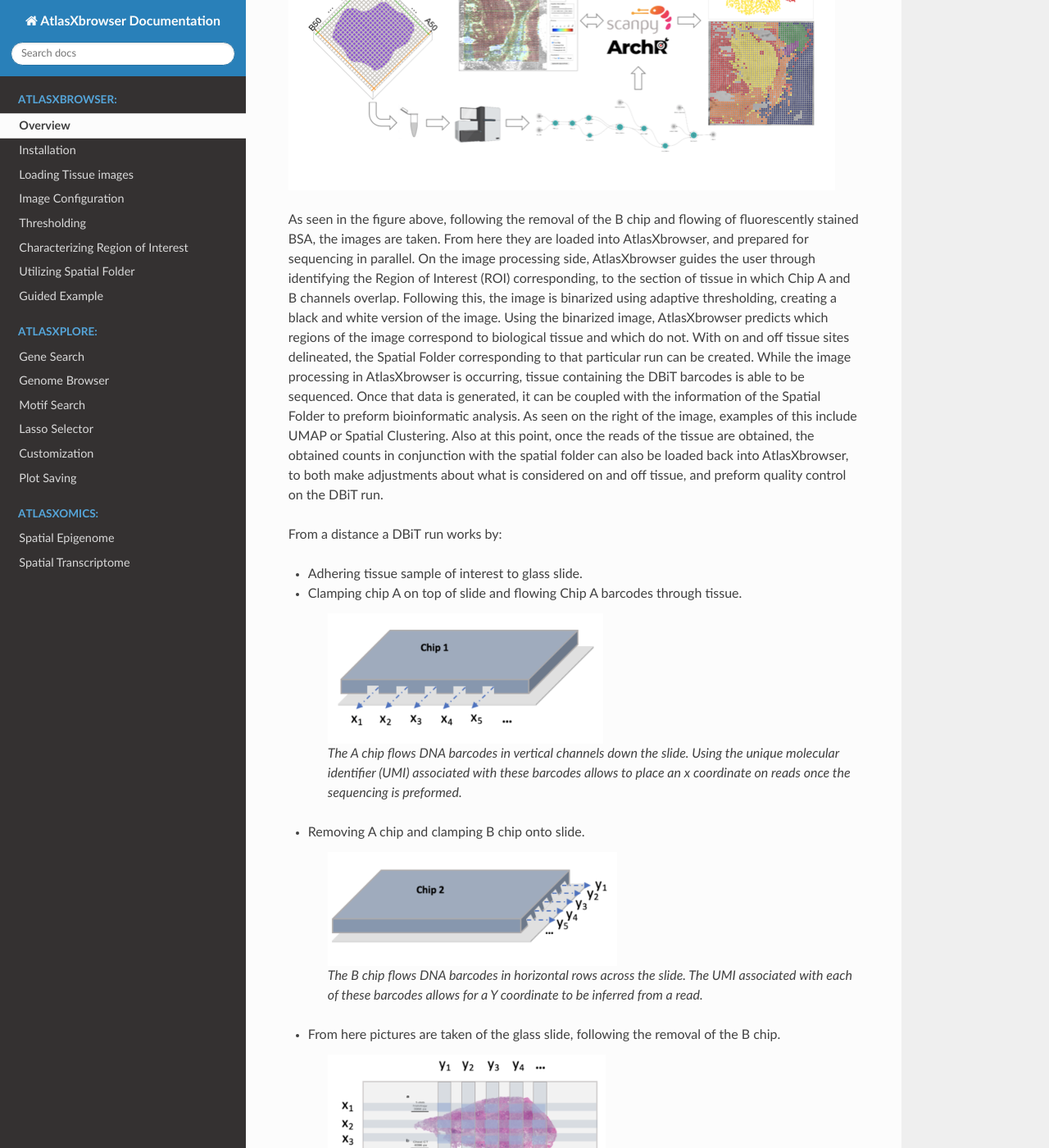
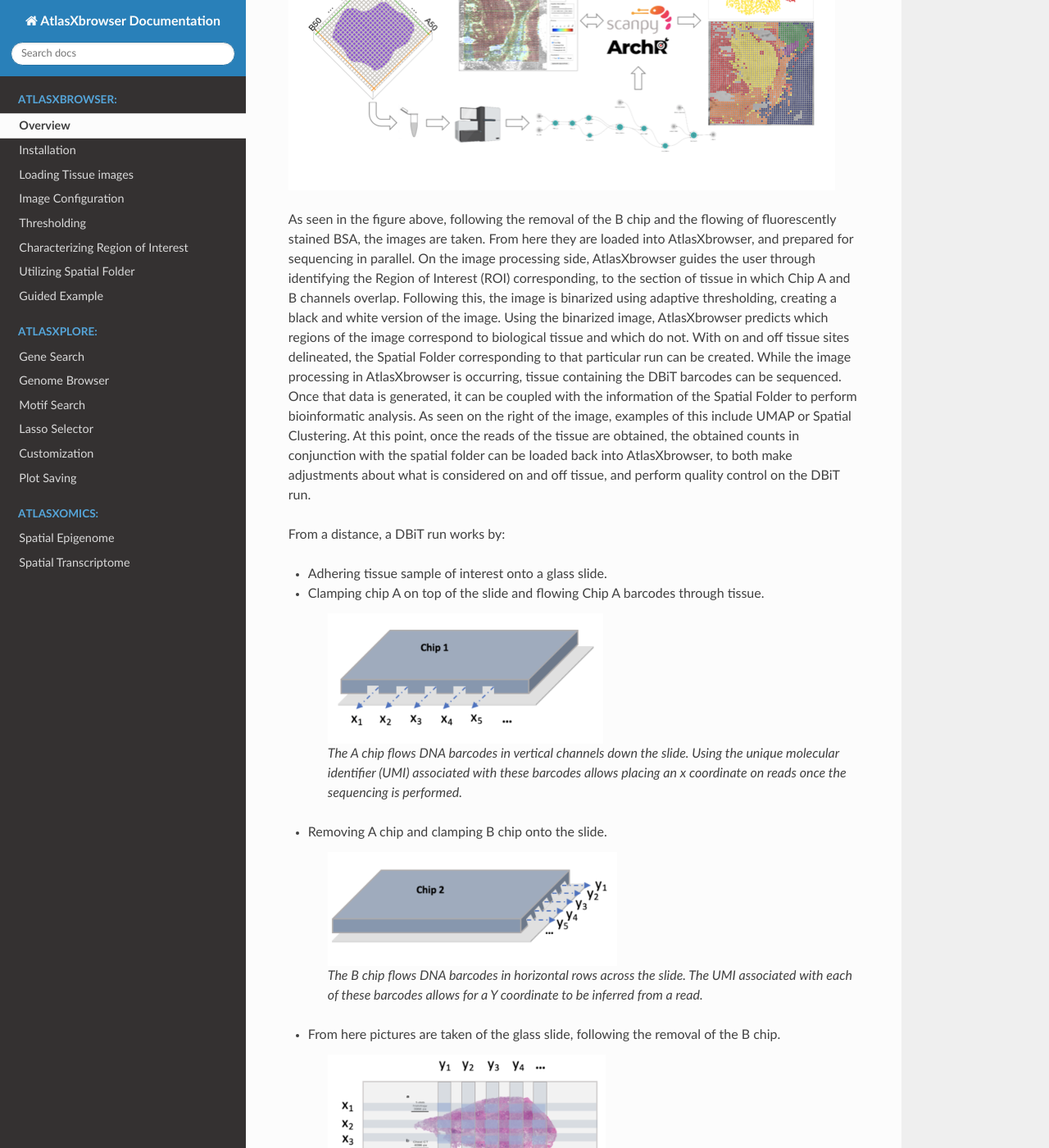
Before and after one commit to atlasxomics/AtlasXbrowser_docs, a Sphinx documentation site: the page built from docs/Overview.rst, in a window 1280 px wide and 1400 px high, scrolled down 502 px. Shown: the whole window at 82% size. Built offline with Sphinx 7.4.7 and the Read the Docs theme 2.0.0, drawn with Linux system fonts in a browser that asks for light colours; some of the changed text lies outside the part shown.

Commit message:
Update Overview.rst
Spelling and grammar changes.

```diff
--- a/docs/Overview.rst
+++ b/docs/Overview.rst
@@ -7,28 +7,28 @@ allowing for easy incorporation into bioinformatics packages used in spatial seq
 
 .. figure:: /images/UpdatedFigure.png
 
-As seen in the figure above, following the removal of the B chip and flowing of fluorescently stained BSA, the images are taken. From here they
+As seen in the figure above, following the removal of the B chip and the flowing of fluorescently stained BSA, the images are taken. From here they
 are loaded into AtlasXbrowser, and prepared for sequencing in parallel. On the image processing side, AtlasXbrowser guides the user through identifying the Region of Interest (ROI) corresponding, to
 the section of tissue in which Chip A and B channels overlap. Following this, the image is binarized using adaptive thresholding, creating a black and white version of the image. Using the binarized image, AtlasXbrowser predicts which regions of the image correspond to biological tissue and which do not.
 With on and off tissue sites delineated, the Spatial Folder corresponding to that particular run can be created.
-While the image processing in AtlasXbrowser is occurring, tissue containing the DBiT barcodes is able to be sequenced. Once that data is generated, it can be coupled with the information
-of the Spatial Folder to preform bioinformatic analysis. As seen on the right of the image, examples of this include UMAP or Spatial Clustering.
-Also at this point, once the reads of the tissue are obtained, the obtained counts in conjunction with the spatial folder can also be loaded back into AtlasXbrowser, to both make adjustments about what is considered on
-and off tissue, and preform quality control on the DBiT run.
+While the image processing in AtlasXbrowser is occurring, tissue containing the DBiT barcodes can be sequenced. Once that data is generated, it can be coupled with the information
+of the Spatial Folder to perform bioinformatic analysis. As seen on the right of the image, examples of this include UMAP or Spatial Clustering.
+At this point, once the reads of the tissue are obtained, the obtained counts in conjunction with the spatial folder can be loaded back into AtlasXbrowser, to both make adjustments about what is considered on
+and off tissue, and perform quality control on the DBiT run.
 
-From a distance a DBiT run works by:
+From a distance, a DBiT run works by:
 
-* Adhering tissue sample of interest to glass slide.
+* Adhering tissue sample of interest onto a glass slide.
 
-* Clamping chip A on top of slide and flowing Chip A barcodes through tissue.
+* Clamping chip A on top of the slide and flowing Chip A barcodes through tissue.
 
    .. figure:: /images/chipA.png
 
     The A chip flows DNA barcodes in vertical channels down the slide.
-    Using the unique molecular identifier (UMI) associated with these barcodes allows to place an x coordinate on reads
-    once the sequencing is preformed.
+    Using the unique molecular identifier (UMI) associated with these barcodes allows placing an x coordinate on reads
+    once the sequencing is performed.
 
-* Removing A chip and clamping B chip onto slide.
+* Removing A chip and clamping B chip onto the slide.
 
    .. figure:: /images/chipB.png
 
@@ -41,7 +41,7 @@ From a distance a DBiT run works by:
 
       After the B chip is removed, an X-Y plane has been created by the A chip barcodes flown across
       the tissue, and the B chip barcodes flown down the tissue. As such, any space on the tissue that
-      has had both barcodes from the B and A chip flown through it, can have any reads sequencing from
+      has had both barcodes from the B and A chip flown through it can have any reads sequencing from
       that region mapped back onto that spot in the image. These regions are called **Tixels**.
       Tixels are the basis of how spatial information is encoded from the DBiT process.
 
@@ -51,7 +51,7 @@ From a distance a DBiT run works by:
 
       As neither step is reliant on the other, AtlasXbrowser can be used to generate information about the image
       such as the metadata corresponding to the experiment, the boundaries of the overlapping A and B chips, and
-      classification of on and off tissue sites of the image, during, before, or after the tissue is sequenced.
+      the classification of on and off tissue sites of the image, during, before, or after the tissue is sequenced.
 
 * Using the results of the sequencing in conjunction with the spatial information encoded by the DBiT process,
   any bioinformatic analysis can be run on the data, like the spatial clustering shown below.
```
